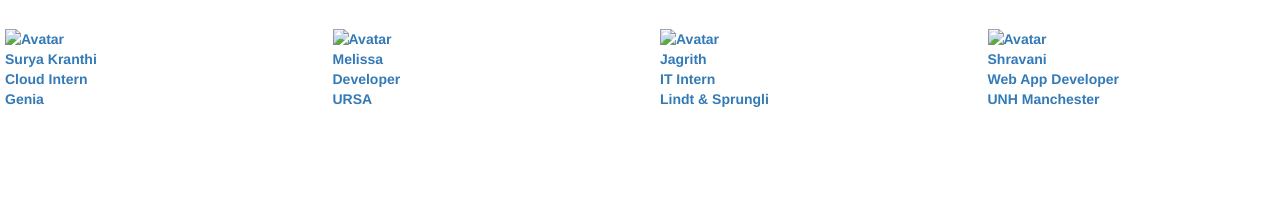
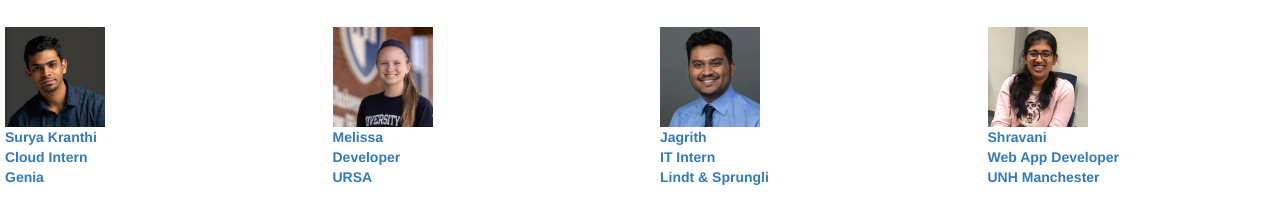
Before and after one commit to Sreelekha-py/sd1282, a plain HTML site: page experiences.html in a window 1280 px wide. Shown: the part 250-474 px from the top of the page. Drawn offline with nearby package versions, Linux system fonts and the light colour scheme; files whose address does not match are found by name.

Commit message:
Update experiences.html

```diff
--- a/experiences.html
+++ b/experiences.html
@@ -131,7 +131,7 @@ summary {
   <div class="column">
     <div class="card">
     <a href="surya">
-	<img class = "myImage" src="Surya Kranthi.jpeg" alt="Avatar" width="100" height="100">
+	<img class = "myImage" src="images/Surya Kranthi.jpeg" alt="Avatar" width="100" height="100">
     <p class= "heading"> <b>Surya Kranthi</b><br/>
     Cloud Intern<br/>
     Genia</p></a>
@@ -140,7 +140,7 @@ summary {
   <div class="column">
     <div class="card">
     <a href="mellisa">
-	<img class = "myImage" src="Melissa.jpeg" alt="Avatar" width="100" height="100">
+	<img class = "myImage" src="images/Melissa.jpeg" alt="Avatar" width="100" height="100">
     <p class= "heading"> <b>Melissa</b><br/>
     Developer<br/>
     URSA</p></a>
@@ -149,7 +149,7 @@ summary {
   <div class="column">
     <div class="card">
     <a href="jagrith">
-	<img class = "myImage" src="Jagrith.jpeg" alt="Avatar" width="100" height="100">
+	<img class = "myImage" src="images/Jagrith.jpeg" alt="Avatar" width="100" height="100">
     <p class= "heading"> <b>Jagrith</b><br/>
     IT Intern<br/>
     Lindt & Sprungli</p></a>
@@ -158,7 +158,7 @@ summary {
   <div class="column">
     <div class="card">
     <a href="shravani">
-	<img class = "myImage" src="Shravani.jpeg" alt="Avatar" width="100" height="100">
+	<img class = "myImage" src="images/Shravani.jpeg" alt="Avatar" width="100" height="100">
     <p class= "heading"> <b>Shravani</b><br/>
     Web App Developer<br/>
     UNH Manchester</p></a>
```
